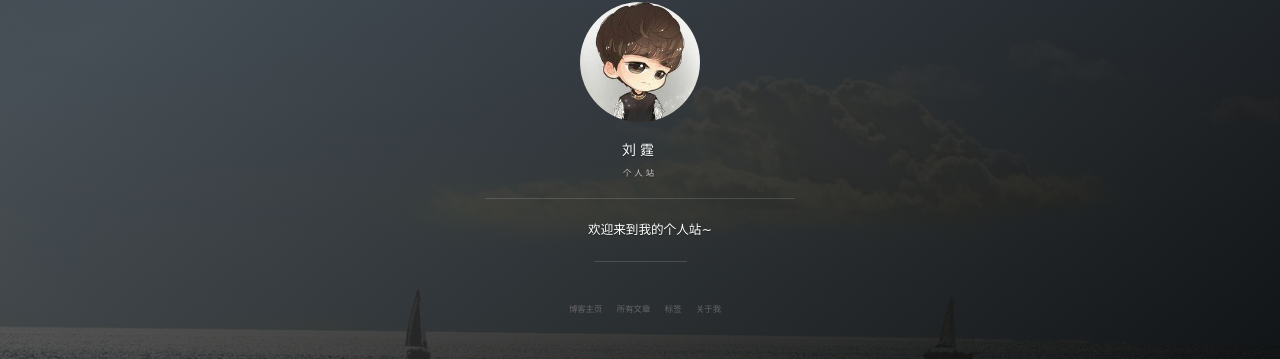
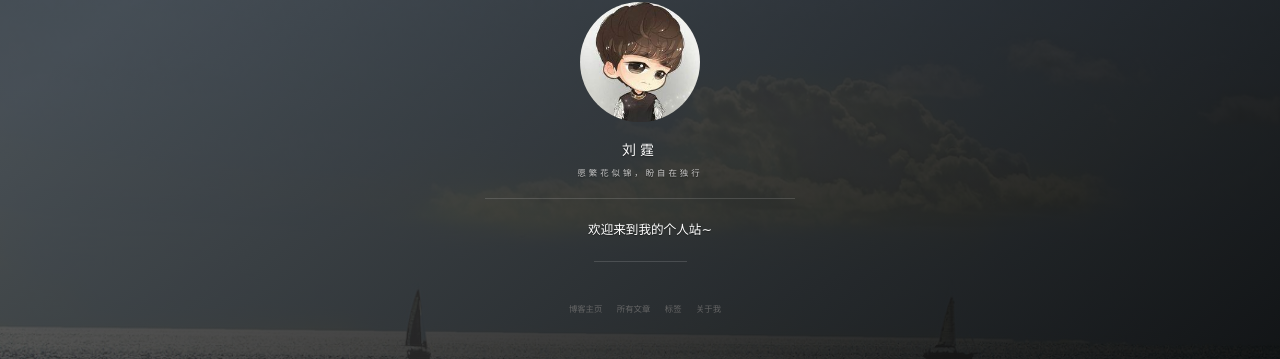
Before and after one commit to liuting888/liuting888.github.io, a Jekyll site: the page built from index.html, in a window 1280 px wide. Shown: the part 286-645 px from the top of the page. Built offline with Jekyll 4.4.1, drawn with Linux system fonts in a browser that asks for light colours; nearby versions of some CDN libraries; the list of posts is cut into pages by our own code; comment, search, counter and statistics services are not loaded.

Commit message:
修改个人信息

```diff
--- a/_config.yml
+++ b/_config.yml
@@ -1,12 +1,19 @@
 # Basic
 title: 刘霆
-subtitle: 个人站
+subtitle: 愿繁花似锦，盼自在独行
 description: 欢迎来到我的个人站~
 # 头像里面的标题
 avatarTitle: 背影
 # 头像里面的描述
-avatarDesc: WEB / 前端
+avatarDesc: 前端切图仔
 url: "http://liuting888.github.io"
+
+# Social
+social:
+    weibo: new
+    github: liuting888
+    # twitter:
+    mail: 397289891@qq.com
 
 # 《--------------- 下面的信息可以自行选择是否修改 ------------------------》
 
```
